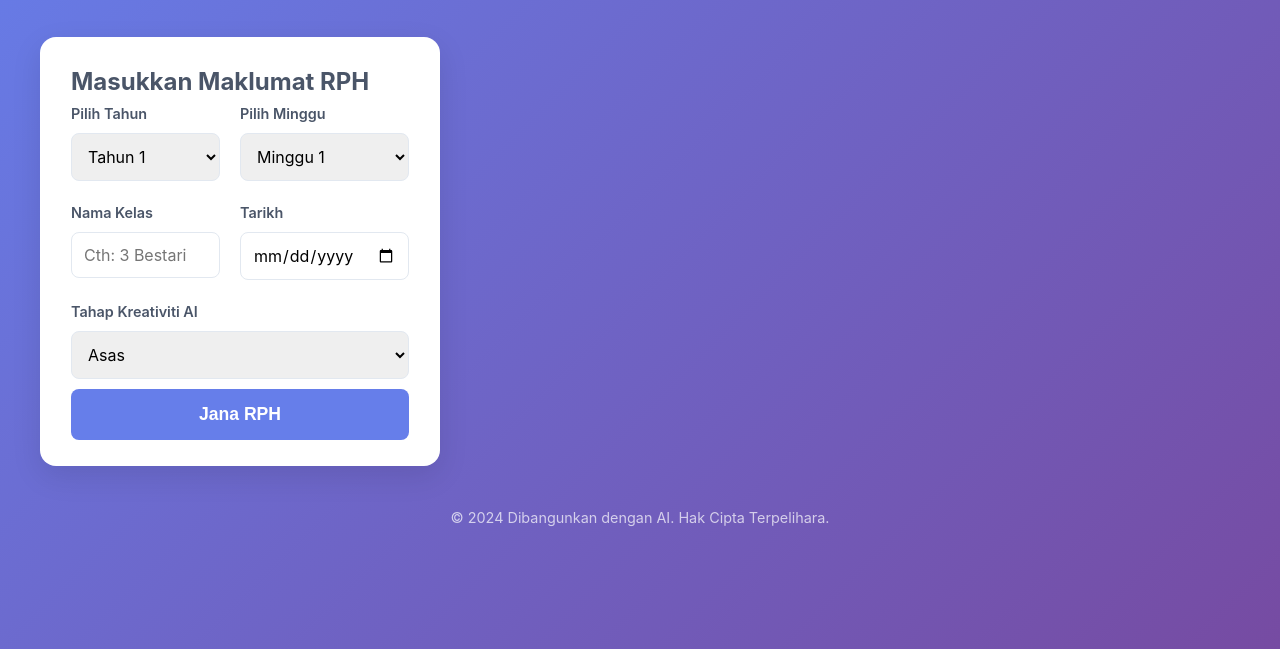
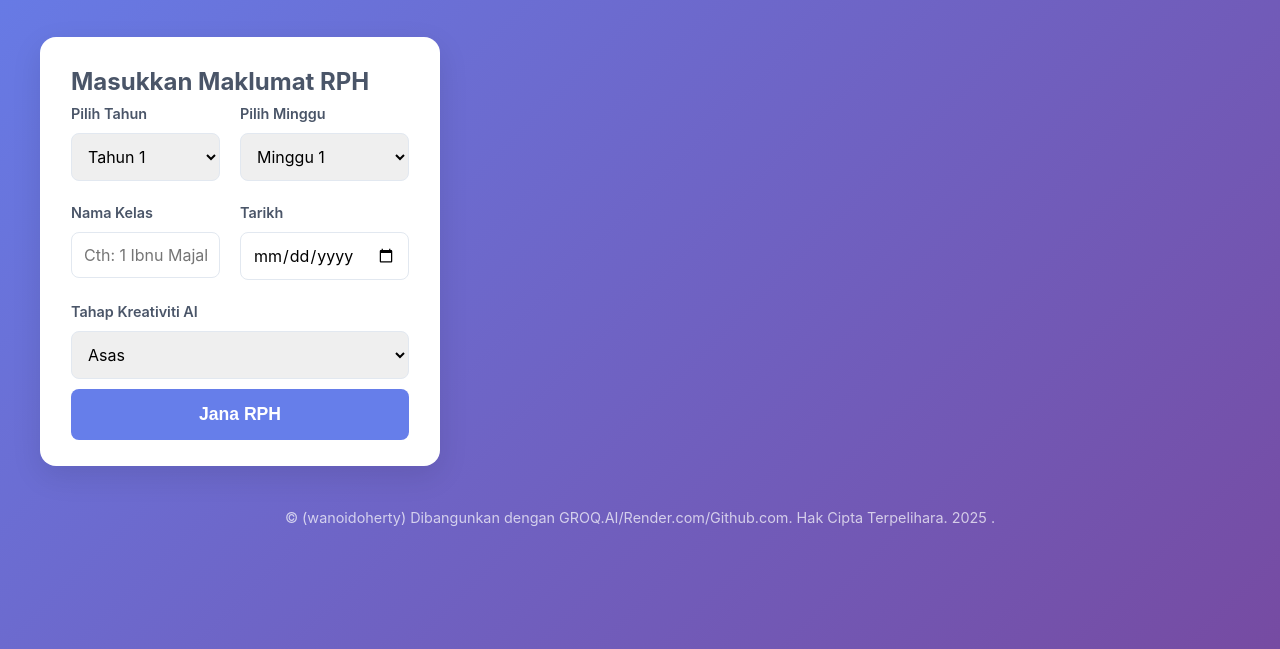
Before and after one commit to ekhwannul/rph-ai-app, a website: page public/index.html in a window 1280 px wide. Shown: the part 151-800 px from the top of the page. Drawn offline with Linux system fonts and the light colour scheme.

Commit message:
Update index.html

```diff
--- a/public/index.html
+++ b/public/index.html
@@ -43,7 +43,7 @@
                         </div>
                         <div class="form-group">
                             <label for="kelas">Nama Kelas</label>
-                            <input type="text" id="kelas" placeholder="Cth: 3 Bestari" required>
+                            <input type="text" id="kelas" placeholder="Cth: 1 Ibnu Majah" required>
                         </div>
                         <div class="form-group">
                             <label for="tarikh">Tarikh</label>
@@ -89,7 +89,7 @@
         </main>
 
         <footer class="footer">
-            <p>&copy; 2024 Dibangunkan dengan AI. Hak Cipta Terpelihara.</p>
+            <p>&copy; (wanoidoherty) Dibangunkan dengan GROQ.AI/Render.com/Github.com. Hak Cipta Terpelihara. 2025 .</p>
         </footer>
     </div>
 
```
